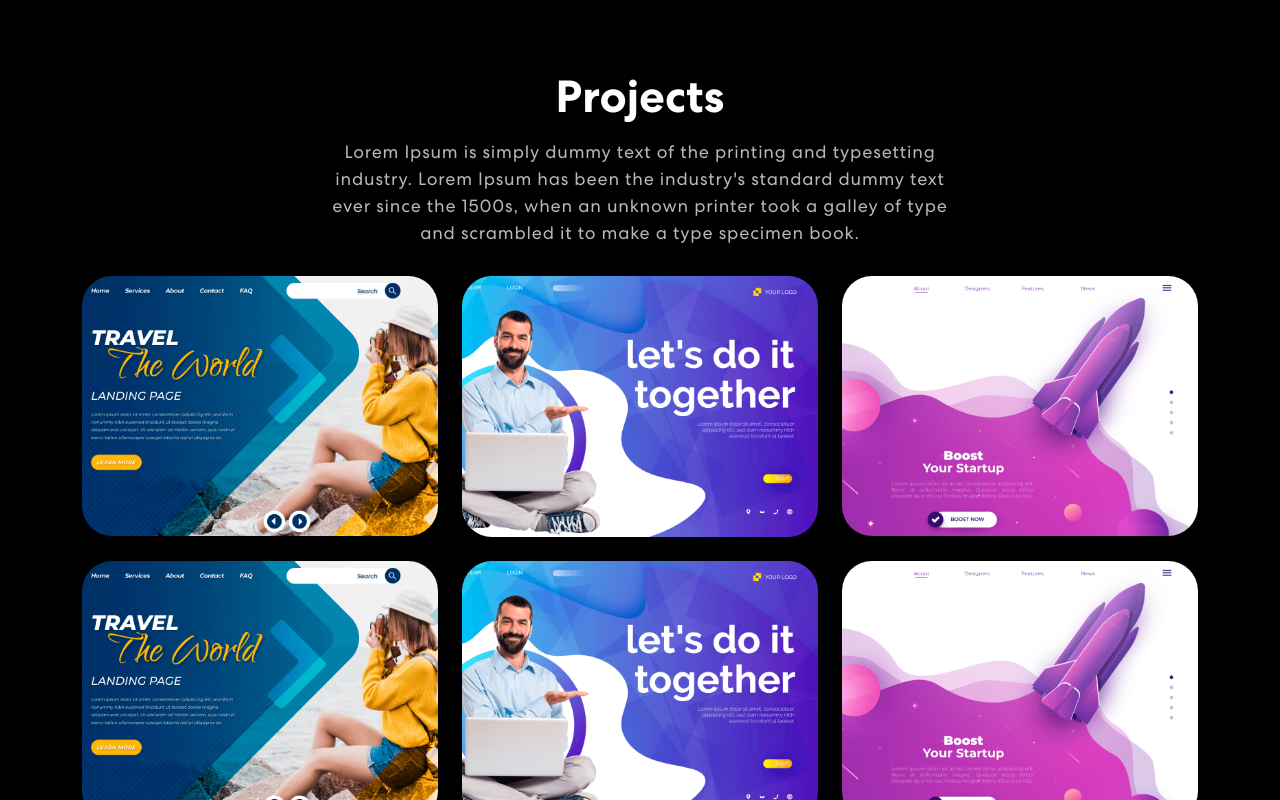
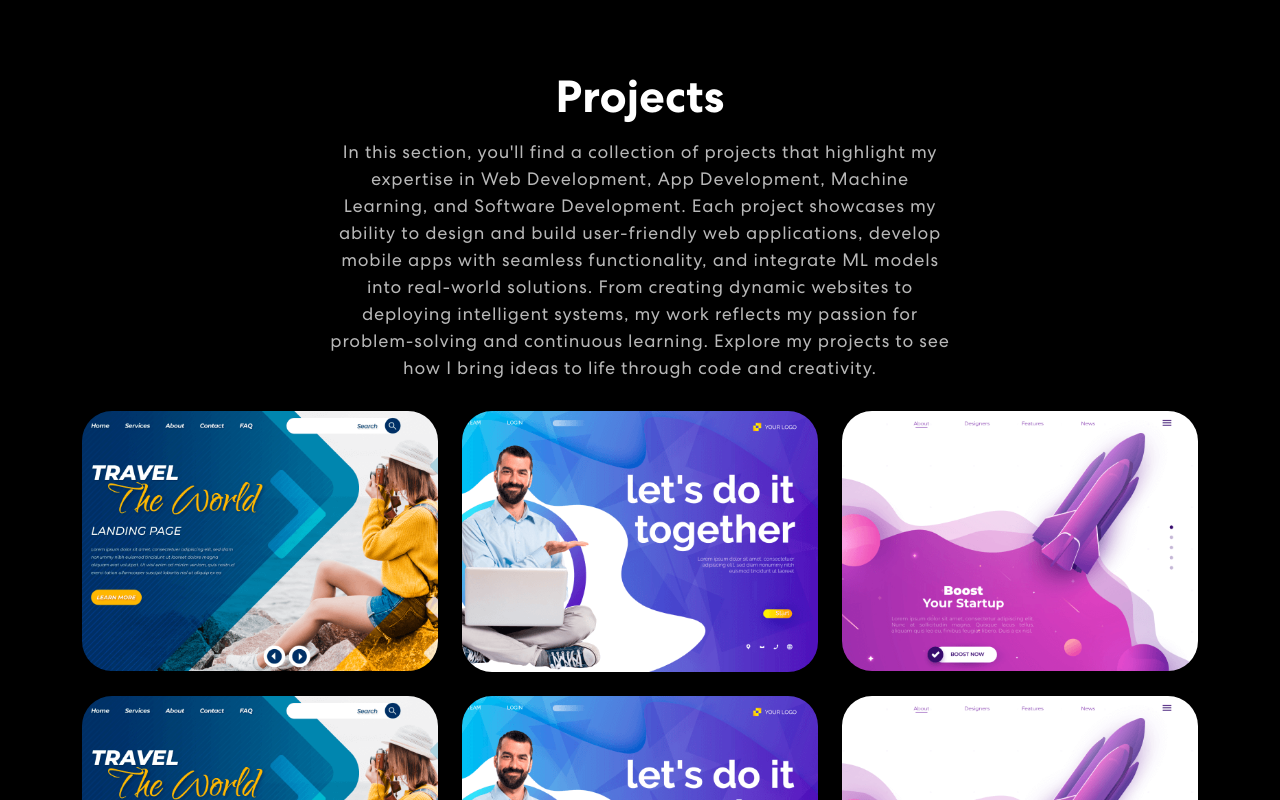
Before and after one commit to techynaitik/myportfolio, a React (Create React App) app: page / in a window 1280 px wide. Shown: the part 1540-2340 px from the top of the page. Built offline with nearby package versions, Linux system fonts and the light colour scheme.

Commit message:
Update Projects.js

```diff
--- a/src/components/Projects.js
+++ b/src/components/Projects.js
@@ -56,7 +56,7 @@ export const Projects = () => {
               {({ isVisible }) =>
                 <div className={isVisible ? "animate__animated animate__fadeIn" : ""}>
                   <h2>Projects</h2>
-                  <p>Lorem Ipsum is simply dummy text of the printing and typesetting industry. Lorem Ipsum has been the industry's standard dummy text ever since the 1500s, when an unknown printer took a galley of type and scrambled it to make a type specimen book.</p>
+                  <p>In this section, you'll find a collection of projects that highlight my expertise in Web Development, App Development, Machine Learning, and Software Development. Each project showcases my ability to design and build user-friendly web applications, develop mobile apps with seamless functionality, and integrate ML models into real-world solutions. From creating dynamic websites to deploying intelligent systems, my work reflects my passion for problem-solving and continuous learning. Explore my projects to see how I bring ideas to life through code and creativity.</p>
                   <Row>
                     {projects.map((project, index) => (
                       <ProjectCard
```
